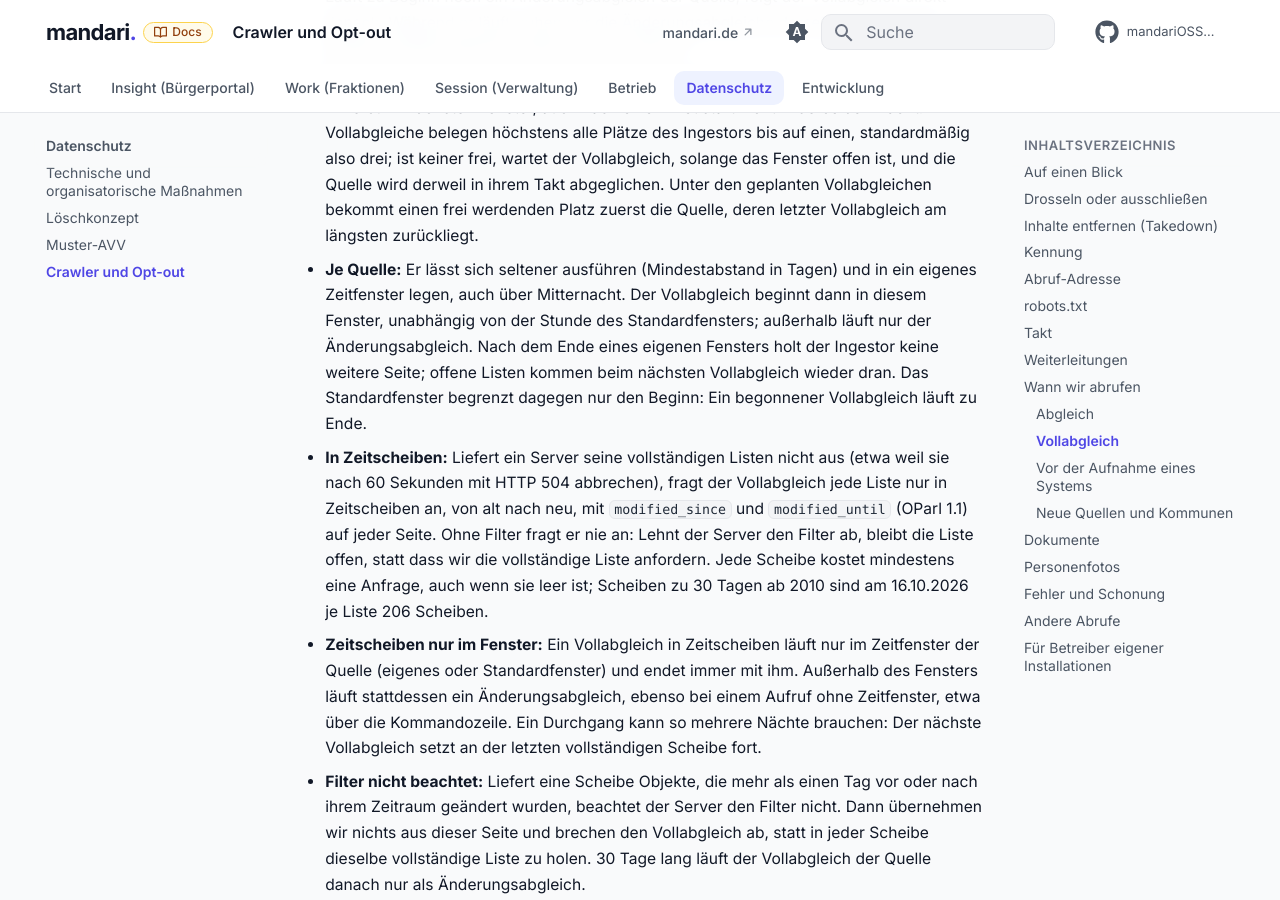
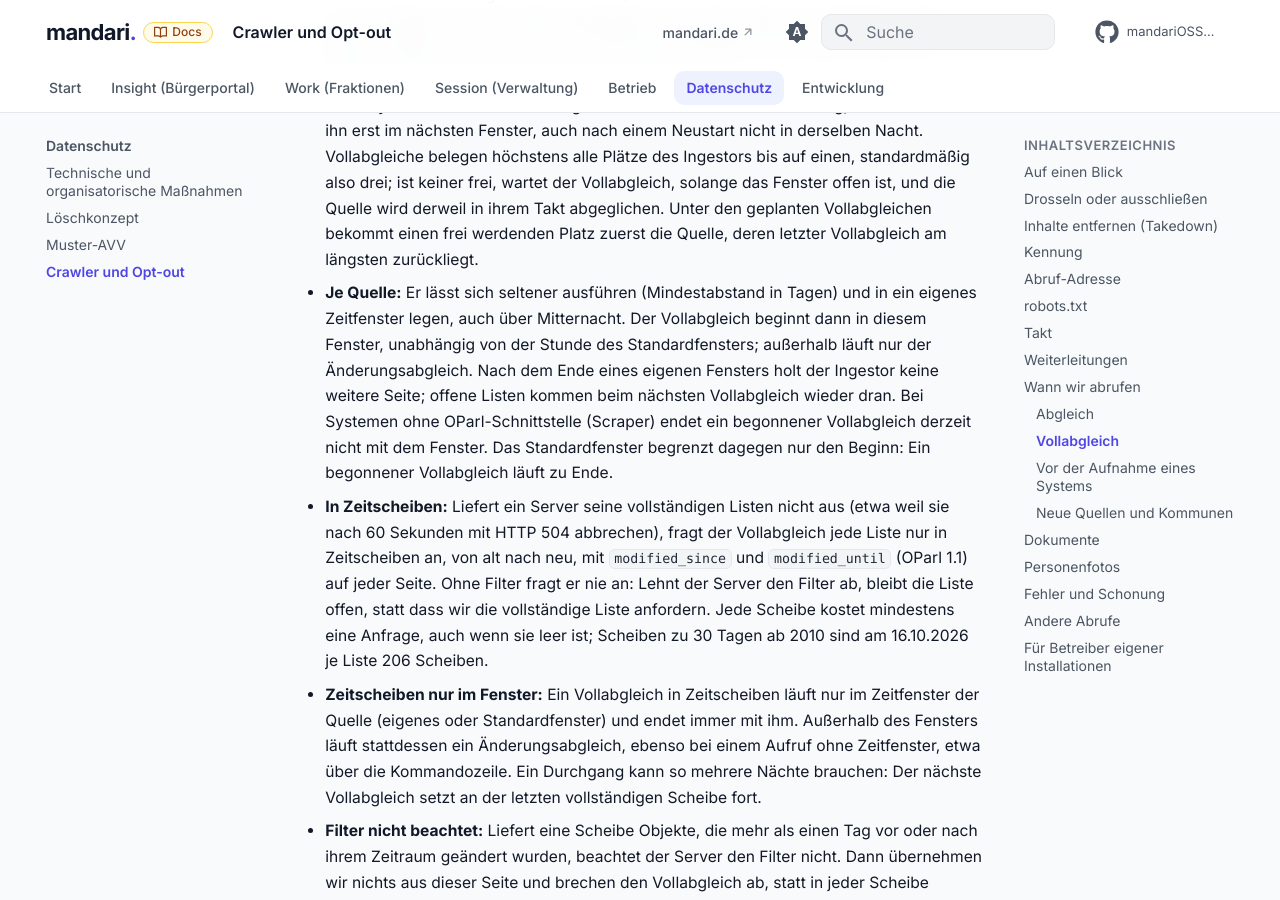
Before and after one commit to mandariOSS/docs, an MkDocs documentation site: the page built from docs/datenschutz/crawler.md, in a window 1280 px wide and 900 px high, scrolled down 9720 px. Built offline with MkDocs 1.6.1 and Material for MkDocs 9.7.7, drawn with Linux system fonts in a browser that asks for light colours; comment, search, counter and statistics services are not loaded; some of the changed text lies outside the part shown.

Commit message:
Crawler: Ende mit dem Fenster und Fenster von Hand nur bei Systemen mit OParl-Schnittstelle (mandari#1027)
Scraper-Quellen kennen keine Frist (ScraperSyncRunner.run ohne fetch_deadline):
Ein begonnener Vollabgleich endet bei ihnen nicht mit dem eigenen Fenster. Die
Übersicht „Auf einen Blick“ nennt Fenster und Mindestabstand beim Start von Hand
deshalb nur für Systeme mit OParl-Schnittstelle.

```diff
--- a/docs/datenschutz/crawler.md
+++ b/docs/datenschutz/crawler.md
@@ -23,7 +23,7 @@
 | Gleichzeitig | höchstens zwei offene Anfragen je Server und Ingestor-Prozess, auch am Ziel einer Weiterleitung |
 | robots.txt | nach RFC 9309, für Schnittstelle, Seiten und Dokumente; je Hostname 24 Stunden zwischengespeichert |
 | Abgleich | je Quelle nach Bedarf: werktags 7–19 Uhr alle 10 Minuten, sonst stündlich, am Wochenende alle 2 Stunden, an Sitzungstagen und am Vortag (7–22 Uhr) alle 5 Minuten; nach Abgleichen ohne Änderung seltener, an Sitzungstagen bis alle 10 Minuten, sonst bis alle 2 Stunden; gefragt wird nur nach Änderungen (`modified_since`) |
-| Vollabgleich | geplant höchstens einmal je Nacht im Zeitfenster der Quelle (bei mandari.de ohne eigenes Fenster: Beginn zwischen 1 und 6 Uhr), je Quelle auch seltener; bei Servern, deren vollständige Listen abbrechen, nur in Zeitscheiben (`modified_since` und `modified_until`); von Hand nur ausnahmsweise, etwa nach der Aufnahme eines neuen Systems; ein eigenes Zeitfenster und der Mindestabstand der Quelle gelten auch dann, ohne eigenes Fenster kann er auch tagsüber laufen (siehe [Vollabgleich](#vollabgleich)) |
+| Vollabgleich | geplant höchstens einmal je Nacht im Zeitfenster der Quelle (bei mandari.de ohne eigenes Fenster: Beginn zwischen 1 und 6 Uhr), je Quelle auch seltener; bei Servern, deren vollständige Listen abbrechen, nur in Zeitscheiben (`modified_since` und `modified_until`); von Hand nur ausnahmsweise, etwa nach der Aufnahme eines neuen Systems; bei Systemen mit OParl-Schnittstelle gelten ein eigenes Zeitfenster und der Mindestabstand der Quelle auch dann, ohne eigenes Fenster kann er auch tagsüber laufen (siehe [Vollabgleich](#vollabgleich)) |
 | Langsame Listen | eine optionale Liste, die in eine Zeitüberschreitung läuft, ruht 1 Stunde, danach jeweils doppelt so lange, höchstens 24 Stunden |
 | Neue Quellen | von unseren Werkzeugen inaktiv angelegt; regelmäßig abgefragt wird eine Quelle erst, wenn sie aktiv ist; neu entdeckte Kommunen bleiben ungelistet (siehe [Neue Quellen und Kommunen](#neue-quellen-und-kommunen)) |
 | Dokumente | geladen, wenn sie fehlen oder die Quelle sie geändert hat; dazu Stichproben per `HEAD` |
@@ -153,7 +153,7 @@
 
 - **Wann:** Höchstens einmal je Zeitfenster liest der Ingestor alle Listen einer Quelle vollständig, als Sicherheitsnetz für Änderungen, die ein Filter nicht meldet. Ohne eigenes Zeitfenster der Quelle beginnt er im Standardfenster: ab der Stunde `INGESTOR_FULL_SYNC_HOUR` (Standard 03:00 Uhr Ortszeit) für 5 Stunden; die von uns betriebene Instanz beginnt um 01:00 Uhr, ihr Standardfenster reicht also bis 06:00 Uhr. Läuft zu Beginn noch ein Änderungsabgleich der Quelle, folgt der Vollabgleich direkt danach. Während er läuft, ruhen nur die Änderungsabgleiche derselben Quelle; die anderen Quellen gleichen weiter in ihrem Takt ab.
 - **Einmal je Nacht:** Bricht ein Vollabgleich ab oder bleibt er unvollständig, wiederholen wir ihn erst im nächsten Fenster, auch nach einem Neustart nicht in derselben Nacht. Vollabgleiche belegen höchstens alle Plätze des Ingestors bis auf einen, standardmäßig also drei; ist keiner frei, wartet der Vollabgleich, solange das Fenster offen ist, und die Quelle wird derweil in ihrem Takt abgeglichen. Unter den geplanten Vollabgleichen bekommt einen frei werdenden Platz zuerst die Quelle, deren letzter Vollabgleich am längsten zurückliegt.
-- **Je Quelle:** Er lässt sich seltener ausführen (Mindestabstand in Tagen) und in ein eigenes Zeitfenster legen, auch über Mitternacht. Der Vollabgleich beginnt dann in diesem Fenster, unabhängig von der Stunde des Standardfensters; außerhalb läuft nur der Änderungsabgleich. Nach dem Ende eines eigenen Fensters holt der Ingestor keine weitere Seite; offene Listen kommen beim nächsten Vollabgleich wieder dran. Das Standardfenster begrenzt dagegen nur den Beginn: Ein begonnener Vollabgleich läuft zu Ende.
+- **Je Quelle:** Er lässt sich seltener ausführen (Mindestabstand in Tagen) und in ein eigenes Zeitfenster legen, auch über Mitternacht. Der Vollabgleich beginnt dann in diesem Fenster, unabhängig von der Stunde des Standardfensters; außerhalb läuft nur der Änderungsabgleich. Nach dem Ende eines eigenen Fensters holt der Ingestor keine weitere Seite; offene Listen kommen beim nächsten Vollabgleich wieder dran. Bei Systemen ohne OParl-Schnittstelle (Scraper) endet ein begonnener Vollabgleich derzeit nicht mit dem Fenster. Das Standardfenster begrenzt dagegen nur den Beginn: Ein begonnener Vollabgleich läuft zu Ende.
 - **In Zeitscheiben:** Liefert ein Server seine vollständigen Listen nicht aus (etwa weil sie nach 60 Sekunden mit HTTP 504 abbrechen), fragt der Vollabgleich jede Liste nur in Zeitscheiben an, von alt nach neu, mit `modified_since` und `modified_until` (OParl 1.1) auf jeder Seite. Ohne Filter fragt er nie an: Lehnt der Server den Filter ab, bleibt die Liste offen, statt dass wir die vollständige Liste anfordern. Jede Scheibe kostet mindestens eine Anfrage, auch wenn sie leer ist; Scheiben zu 30 Tagen ab 2010 sind am 16.10.2026 je Liste 206 Scheiben.
 - **Zeitscheiben nur im Fenster:** Ein Vollabgleich in Zeitscheiben läuft nur im Zeitfenster der Quelle (eigenes oder Standardfenster) und endet immer mit ihm. Außerhalb des Fensters läuft stattdessen ein Änderungsabgleich, ebenso bei einem Aufruf ohne Zeitfenster, etwa über die Kommandozeile. Ein Durchgang kann so mehrere Nächte brauchen: Der nächste Vollabgleich setzt an der letzten vollständigen Scheibe fort.
 - **Filter nicht beachtet:** Liefert eine Scheibe Objekte, die mehr als einen Tag vor oder nach ihrem Zeitraum geändert wurden, beachtet der Server den Filter nicht. Dann übernehmen wir nichts aus dieser Seite und brechen den Vollabgleich ab, statt in jeder Scheibe dieselbe vollständige Liste zu holen. 30 Tage lang läuft der Vollabgleich der Quelle danach nur als Änderungsabgleich.
```
